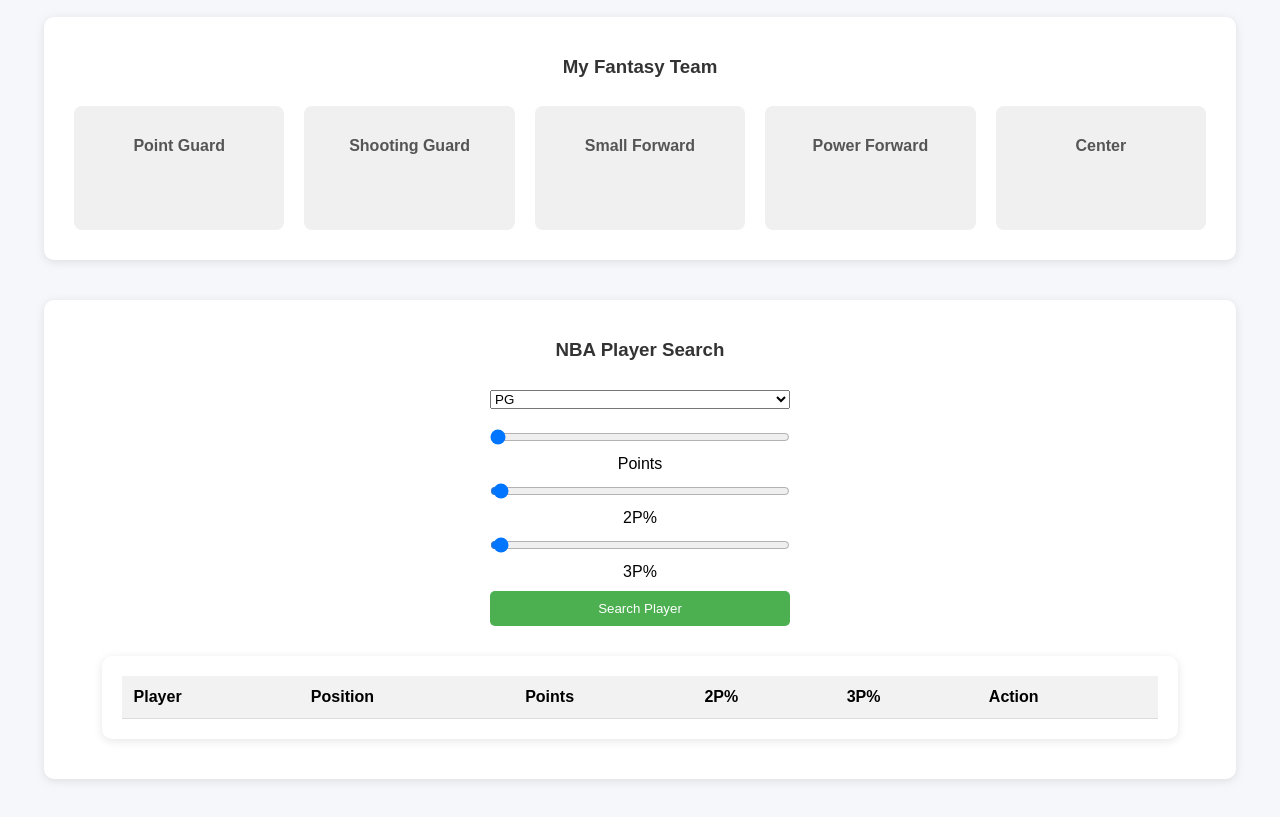
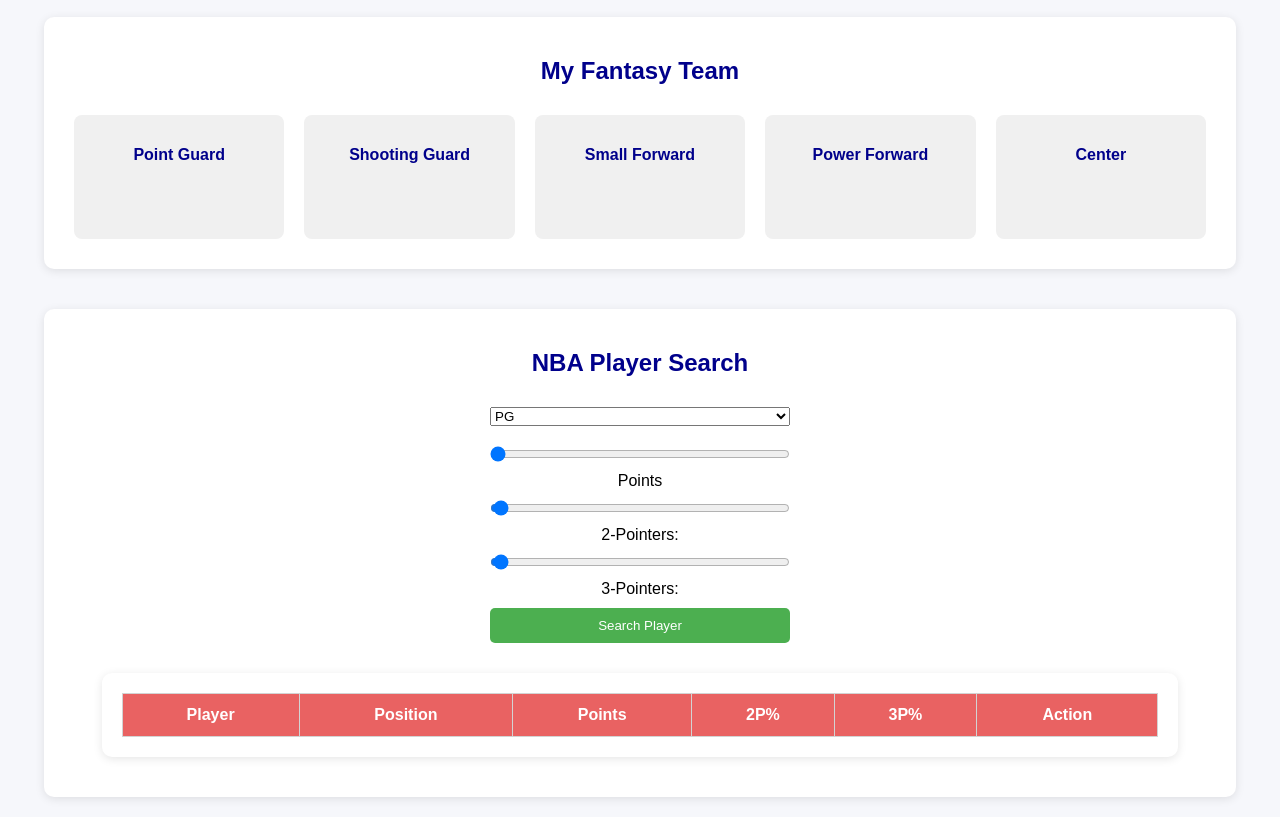
Before and after one commit to beny2332/NBA, a plain HTML site: page index.html in a window 1280 px wide. Shown: the part 83-900 px from the top of the page. Drawn offline with Linux system fonts and the light colour scheme.

Commit message:
some style updates

```diff
--- a/index.html
+++ b/index.html
@@ -8,9 +8,10 @@
     <script src="./js/app.js" defer></script>
 </head>
 <body>
-    <h1>NBA FANTASY 2014-2024</h1>
+    <header><h1>NBA FANTASY 2014-2024</h1></header>
+
     <section class="My-Team">
-        <h3>My Fantasy Team</h3>
+        <h2>My Fantasy Team</h2>
             <div class="my-players">
                 <div class="player-div" id="pg">
                     <p class="role-name">Point Guard</p>
@@ -36,7 +37,7 @@
     </section>
 
     <section class="search-form">
-        <h3>NBA Player Search</h3>
+        <h2>NBA Player Search</h2>
         <select name="select-role" id="select-role-id">
             <option value="PG">PG</option>
             <option value="SG">SG</option>
@@ -45,9 +46,9 @@
             <option value="C">C</option>
         </select>
 
-        <input type="range" id="pointsInput" name="pointsInput" min="0" max="20000" value="1" oninput="pointsAmount.innerText=this.value"><span id="pointsAmount">Points</span>
-        <input type="range" id="twoPercentInput" name="twoPercentInput" min="0" max="100" value="1" oninput="twoAmount.innerText=this.value"><span id="twoAmount"></span>2P%</input>
-        <input type="range" id="threePercentInput" name="threePercentInput" min="0" max="100" value="1" oninput="threeAmount.innerText=this.value"><span id="threeAmount">3P%</span></input>
+        <input type="range" id="pointsInput" name="pointsInput" min="0" max="20000" value="1" oninput="pointsAmount.innerText='Points: '+this.value"><span id="pointsAmount">Points</span></input>
+        <input type="range" id="twoPercentInput" name="twoPercentInput" min="0" max="100" value="1" oninput="twoAmount.innerText='2-Pointers: ' + this.value + '%'"><span id="twoAmount">2-Pointers: </span></input>
+        <input type="range" id="threePercentInput" name="threePercentInput" min="0" max="100" value="1" oninput="threeAmount.innerText='3-Pointers: ' + this.value + '%'"><span id="threeAmount">3-Pointers: </span></input>
         <button id="search-btn">Search Player</button>
 
         <div class="results-table">
--- a/style.css
+++ b/style.css
@@ -8,9 +8,17 @@
     align-items: center;
 }
 
-h1, h3 {
-    color: #333;
+h3, h2 {
+    color: darkblue;
     text-align: center;
+}
+
+header{
+    text-align: center;
+    color: #f0f0f0;
+    background-color: darkblue;
+    width: 100vh;
+    min-width: 100%;
 }
 
 .My-Team, .search-form, .results-table {
@@ -50,7 +58,7 @@
 .role-name {
     font-weight: bold;
     margin-bottom: 10px;
-    color: #555;
+    color: darkblue;
 }
 
 .player-info {
@@ -95,18 +103,23 @@
 
 table {
     width: 100%;
-    border-collapse: collapse;
+    border-collapse:collapse;
+
 }
 
 th, td {
     padding: 12px;
-    text-align: left;
+    text-align: center;
     border-bottom: 1px solid #ddd;
+    border-style: solid;
+    border-color: lightgrey;
+    border-width: 1px ;
 }
 
 th {
-    background-color: #f2f2f2;
+    background-color: rgba(231, 80, 80, 0.896);
     font-weight: bold;
+    color: #ffffff;
 }
 
 .add-player {
```
